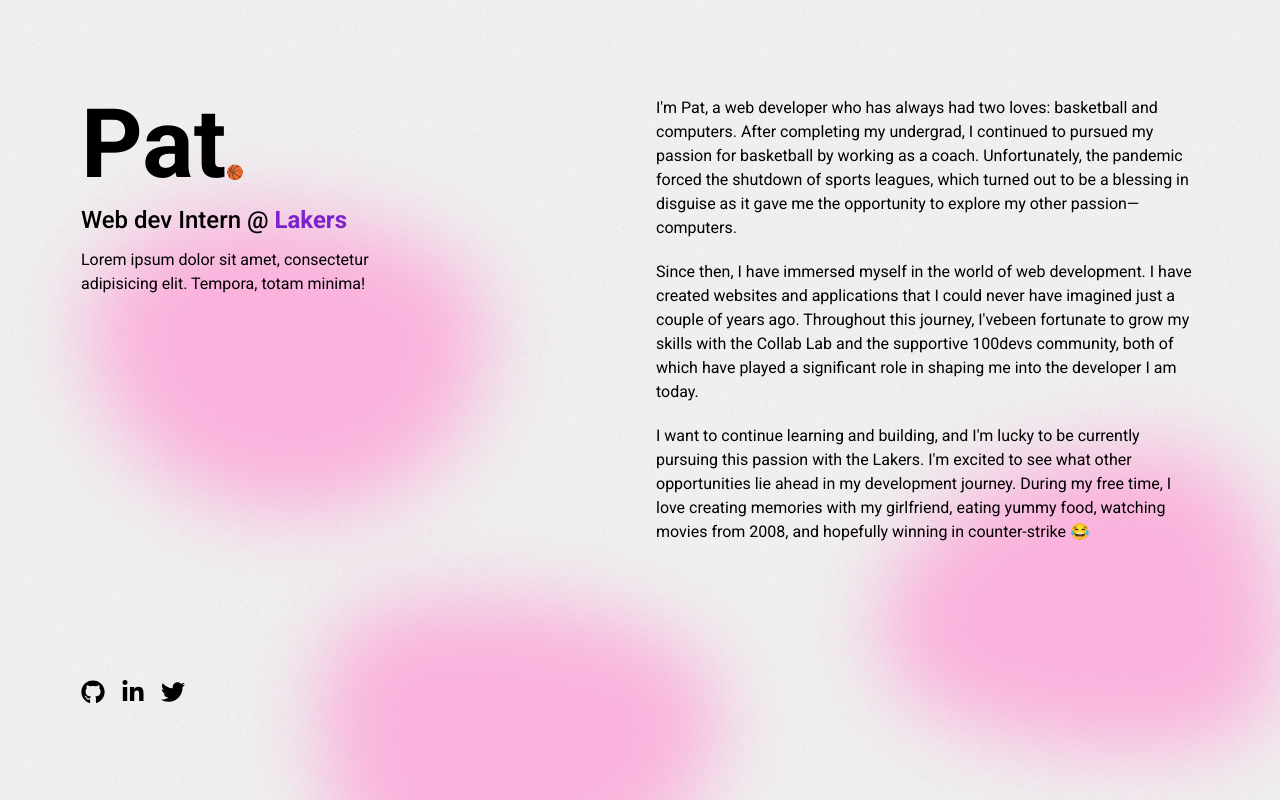
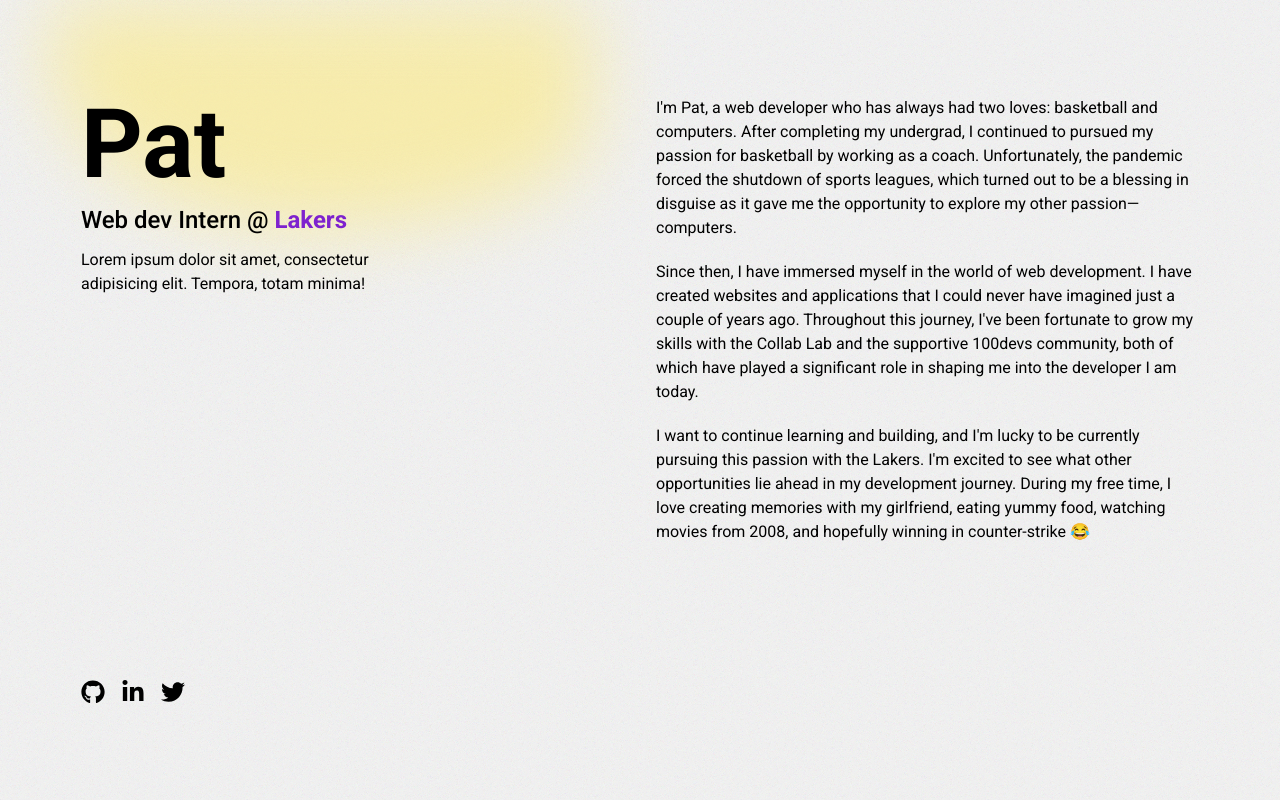
Before and after one commit to snowsneakers/third-portfolio, a Next.js app: page / in a window 1280 px wide. Built offline with nearby package versions, Linux system fonts and the light colour scheme.

Commit message:
updated blob and fixed typo

```diff
--- a/src/app/components/Header.jsx
+++ b/src/app/components/Header.jsx
@@ -5,9 +5,7 @@ export default function Header() {
   return (
     <header className="md:sticky md:max-h-screen md:top-0 md:left-0 md:py-24 px-4 flex flex-col md:justify-between">
       <div className="space-y-3 mb-3">
-        <h1 className="text-8xl font-bold">
-          Pat<span className="text-sm">🏀</span>
-        </h1>
+        <h1 className="text-8xl font-bold">Pat</h1>
         <p className="text-2xl font-medium">
           Web dev Intern @{" "}
           <span className="font-bold text-purple-700">Lakers</span>
--- a/src/app/globals.css
+++ b/src/app/globals.css
@@ -8,9 +8,11 @@ body {
   width: 100%;
   min-height: 100vh;
   font-family: Roboto, sans-serif;
+  background: whitesmoke;
+  color: black;
 }
 
-@media (prefers-color-scheme: dark) {
+/* @media (prefers-color-scheme: dark) {
   body {
     background-color: black;
     color: white;
@@ -18,9 +20,9 @@ body {
   .shape-blob {
     background: #330505;
   }
-}
+} */
 
-@media (prefers-color-scheme: light) {
+/* @media (prefers-color-scheme: light) {
   body {
     background: whitesmoke;
     color: black;
@@ -28,7 +30,7 @@ body {
   .shape-blob {
     background: rgb(255, 152, 212);
   }
-}
+} */
 
 .blob-c {
   min-height: 100vh;
@@ -41,6 +43,7 @@ body {
 }
 
 .shape-blob {
+  background: rgba(236, 247, 189, 0.658);
   border-radius: 40% 50% 30% 40%;
   animation: transform 18s ease-in-out infinite both alternate,
     movement_one 12s ease-in-out infinite both;
@@ -52,11 +55,10 @@ body {
 
 .shape-blob.one {
   /* filter: blur(100px); */
-  left: 5%;
+  left: 25%;
   top: 10%;
-  transform: rotate(-180deg);
-  animation: transform 8s ease-in-out infinite both alternate,
-    movement_one 20s ease-in-out infinite both;
+  transform: translate(-50%, -50%);
+  animation: transform 30s ease-in-out infinite both alternate;
 }
 
 .shape-blob.two {
@@ -73,25 +75,30 @@ body {
   top: 75%;
   transform: rotate(-180deg);
   animation: transform 7s ease-in-out infinite both alternate,
-    movement_one 23s ease-in-out infinite both;
+    movement_one 5s ease-in-out infinite both;
 }
 
 @keyframes transform {
   0%,
   100% {
     border-radius: 33% 67% 70% 30% / 30% 40% 70% 70%;
+    background-color: rgb(235, 253, 153);
   }
   20% {
     border-radius: 37% 63% 51% 49% / 37% 35% 35% 63%;
+    background-color: rgb(250, 234, 144);
   }
   40% {
     border-radius: 36% 64% 64% 36% / 64% 48% 52% 26%;
+    background-color: rgb(253, 141, 137);
   }
   60% {
     border-radius: 37% 63% 51% 49% / 30% 30% 70% 73%;
+    background-color: rgb(250, 234, 144);
   }
   80% {
     border-radius: 40% 60% 42% 58% / 51% 51% 49% 59%;
+    background-color: rgb(253, 141, 137);
   }
 }
 
--- a/src/app/layout.js
+++ b/src/app/layout.js
@@ -20,9 +20,9 @@ export default function RootLayout({ children }) {
       >
         <section className="">{children}</section>
         <div className="blob-c -z-10">
-          <div class="shape-blob one w-[600px] h-[450px] sm:w-[400px] sm:h-[300px]"></div>
-          <div class="hidden sm:block shape-blob two w-[400px] h-[300px]"></div>
-          <div class="hidden sm:block shape-blob three w-[400px] h-[300px]"></div>
+          <div class="shape-blob one w-[400px] h-[300px] sm:w-[550px]"></div>
+          {/* <div class="shape-blob two w-[200px] h-[100px] sm:w-[400px] sm:h-[300px]"></div>
+          <div class="shape-blob three w-[200px] h-[100px] sm:w-[400px] sm:h-[300px]"></div> */}
         </div>
         <svg
           className="fixed top-0 left-0 min-h-screen opacity-20 dark:opacity-10 -z-50"
@@ -33,7 +33,7 @@ export default function RootLayout({ children }) {
             <feTurbulence
               type="fractalNoise"
               baseFrequency="9.95"
-              numOctaves="3"
+              numOctaves="1"
               stitchTiles="stitch"
             />
           </filter>
--- a/src/app/page.jsx
+++ b/src/app/page.jsx
@@ -19,9 +19,8 @@ export default function Home() {
             Since then, I have immersed myself in the world of web development.
             I have created websites and applications that I could never have
             imagined just a couple of years ago. Throughout this journey,{" "}
-            {"I've"}
-            been fortunate to grow my skills with the Collab Lab and the
-            supportive 100devs community, both of which have played a
+            {"I've"} been fortunate to grow my skills with the Collab Lab and
+            the supportive 100devs community, both of which have played a
             significant role in shaping me into the developer I am today.
           </p>
           <p>
```
